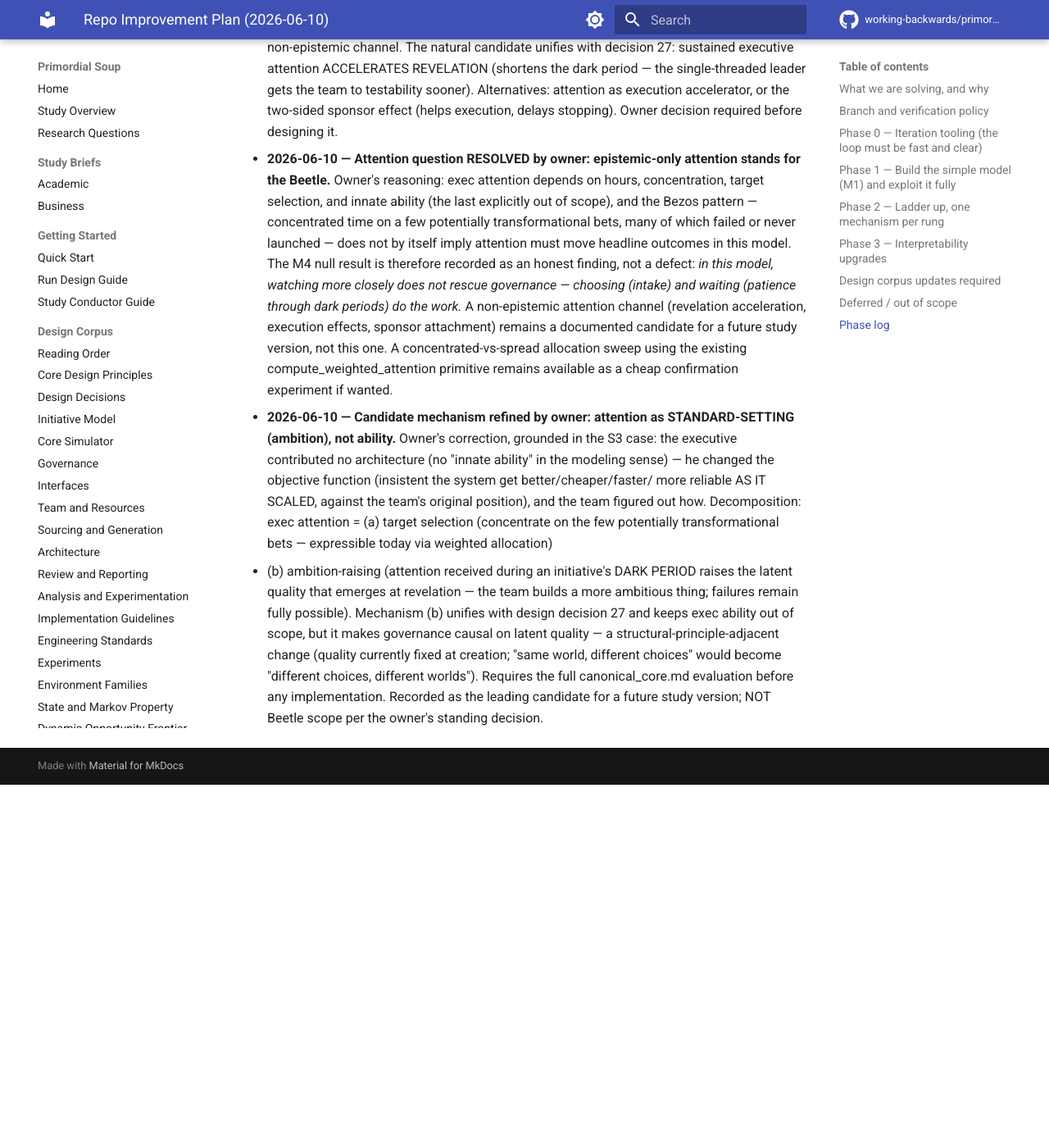
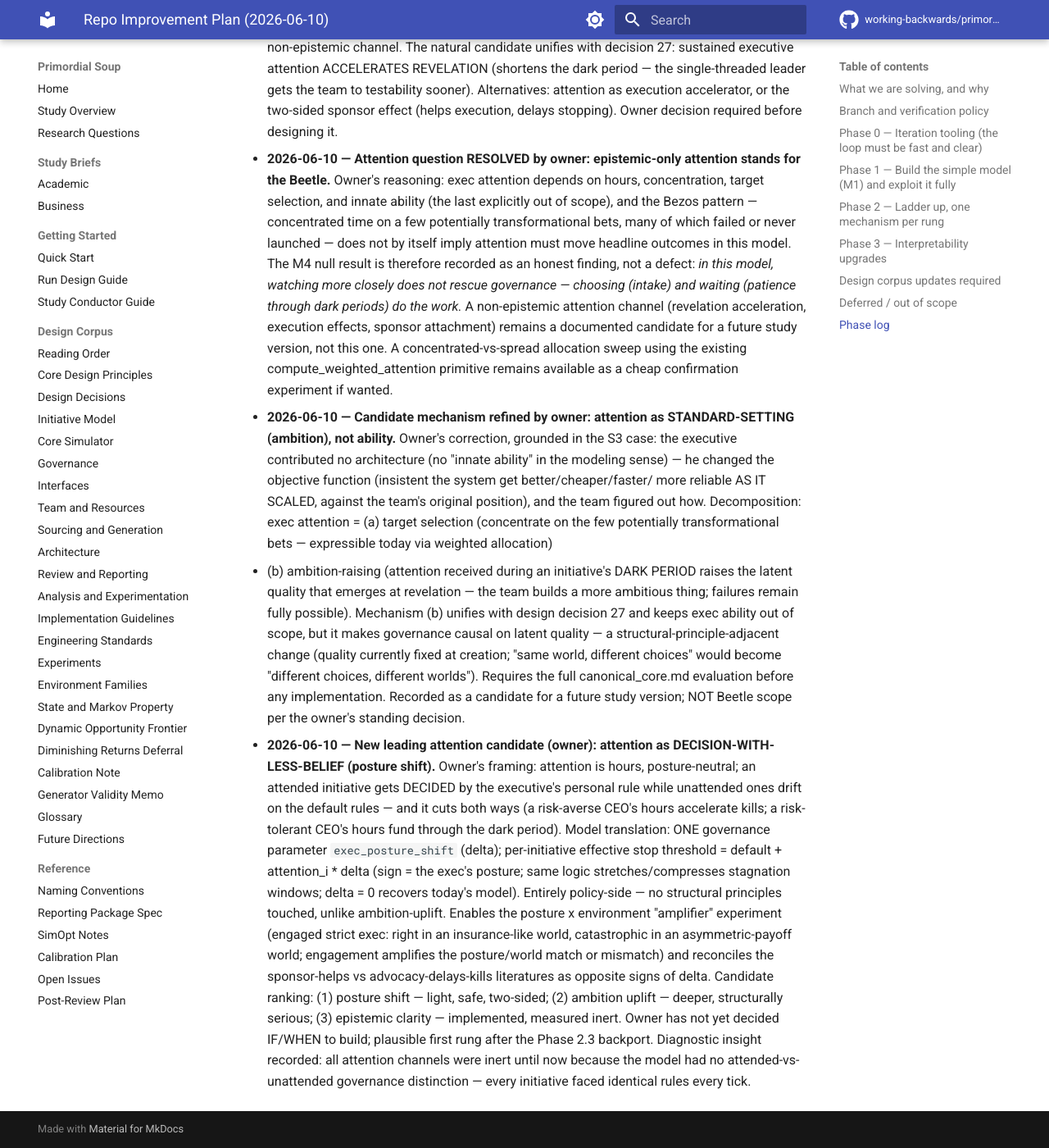
Before and after one commit to working-backwards/primordial-soup, an MkDocs documentation site: the page built from docs/implementation/2026-06-10 Repo Improvement Plan.md, in a window 1280 px wide and 1400 px high, scrolled down 8841 px. Shown: the whole window at 82% size. Built offline with MkDocs 1.6.1 and Material for MkDocs 9.7.7, drawn with Linux system fonts in a browser that asks for light colours; comment, search, counter and statistics services are not loaded; before the commit the page ends 9798 px from its top, so only the background shows below that.

Commit message:
Record posture-shift as leading attention candidate
Owner's framing: attention is hours, posture-neutral; attended
initiatives get decided by the executive's personal rule (with less
accumulated belief) while unattended ones drift on defaults — and it
cuts both ways depending on the executive's risk posture. Model
translation: one policy-side parameter (exec_posture_shift, delta)
shifting effective stop thresholds in proportion to attention.
Enables the posture x environment amplifier experiment. Supersedes
ambition-uplift as the leading candidate (lighter, structurally
safe). Build timing undecided.

Co-Authored-By: Claude Fable 5 <noreply@anthropic.com>

```diff
--- a/docs/implementation/2026-06-10 Repo Improvement Plan.md
+++ b/docs/implementation/2026-06-10 Repo Improvement Plan.md
@@ -476,5 +476,30 @@ previous step, decision notes.)
   currently fixed at creation; "same world, different choices" would
   become "different choices, different worlds"). Requires the full
   canonical_core.md evaluation before any implementation. Recorded
-  as the leading candidate for a future study version; NOT Beetle
-  scope per the owner's standing decision.
+  as a candidate for a future study version; NOT Beetle scope per
+  the owner's standing decision.
+- **2026-06-10 — New leading attention candidate (owner): attention
+  as DECISION-WITH-LESS-BELIEF (posture shift).** Owner's framing:
+  attention is hours, posture-neutral; an attended initiative gets
+  DECIDED by the executive's personal rule while unattended ones
+  drift on the default rules — and it cuts both ways (a risk-averse
+  CEO's hours accelerate kills; a risk-tolerant CEO's hours fund
+  through the dark period). Model translation: ONE governance
+  parameter `exec_posture_shift` (delta); per-initiative effective
+  stop threshold = default + attention_i * delta (sign = the exec's
+  posture; same logic stretches/compresses stagnation windows;
+  delta = 0 recovers today's model). Entirely policy-side — no
+  structural principles touched, unlike ambition-uplift. Enables the
+  posture x environment "amplifier" experiment (engaged strict exec:
+  right in an insurance-like world, catastrophic in an
+  asymmetric-payoff world; engagement amplifies the posture/world
+  match or mismatch) and reconciles the sponsor-helps vs
+  advocacy-delays-kills literatures as opposite signs of delta.
+  Candidate ranking: (1) posture shift — light, safe, two-sided;
+  (2) ambition uplift — deeper, structurally serious; (3) epistemic
+  clarity — implemented, measured inert. Owner has not yet decided
+  IF/WHEN to build; plausible first rung after the Phase 2.3
+  backport. Diagnostic insight recorded: all attention channels were
+  inert until now because the model had no attended-vs-unattended
+  governance distinction — every initiative faced identical rules
+  every tick.
```
